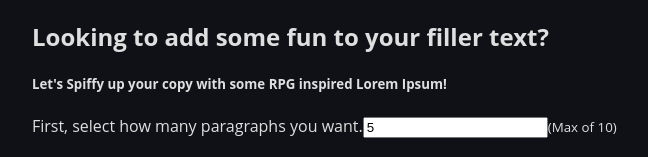
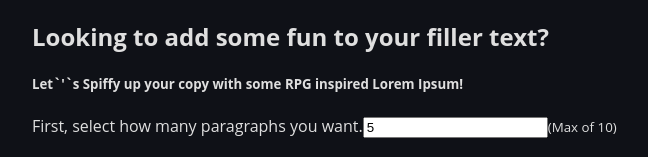
Before and after one commit to gxrobb/portfolio, a Next.js app: page /rpgIpsum in a window 1280 px wide. Shown: the top 157 px of the page, without its empty margins (158-806 px from the left). Built offline with nearby package versions, Linux system fonts and the light colour scheme.

Commit message:
fixing weird lint issue

```diff
--- a/components/ipsum/ParagraphInput.js
+++ b/components/ipsum/ParagraphInput.js
@@ -1,4 +1,3 @@
-// ParagraphInput.js
 import React, { useState } from 'react'
 export default function ParagraphInput({ onSubmit }) {
     const [paragraphNumber, setParagraphNumber] = useState(5);
@@ -19,7 +18,7 @@ export default function ParagraphInput({ onSubmit }) {
                     </div>
                     <div className="col-md-10">
                         <h2>Looking to add some fun to your filler text?</h2>
-                        <h5>Let's Spiffy up your copy with some RPG inspired Lorem Ipsum!</h5>
+                        <h5>Let`&apos;`s Spiffy up your copy with some RPG inspired Lorem Ipsum!</h5>
 
                         <div className="form-container">
                             <p>First, select how many paragraphs you want.
```
Also changed, not shown: 1 other file (tests, documents, lock files or other folders).
